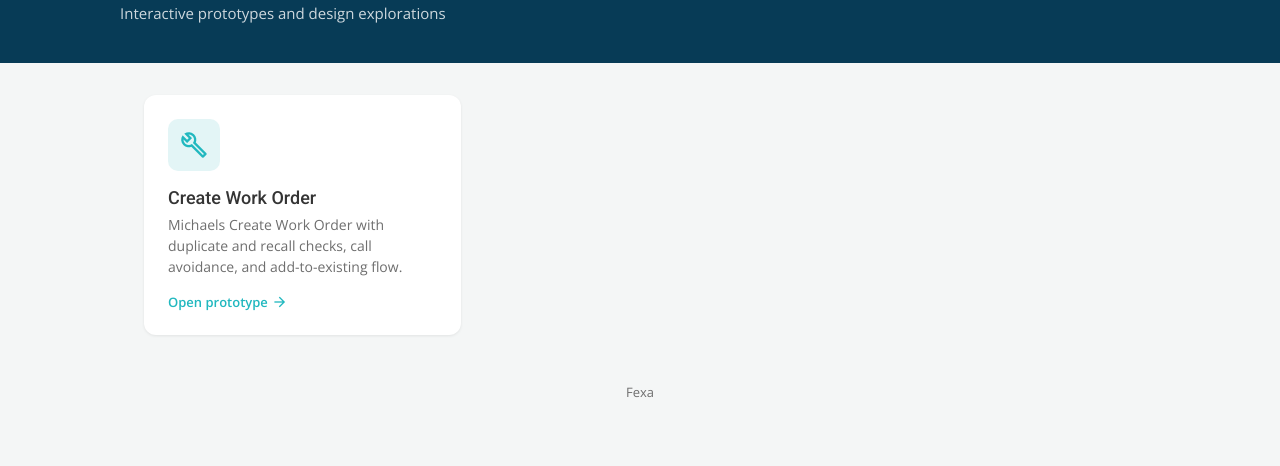
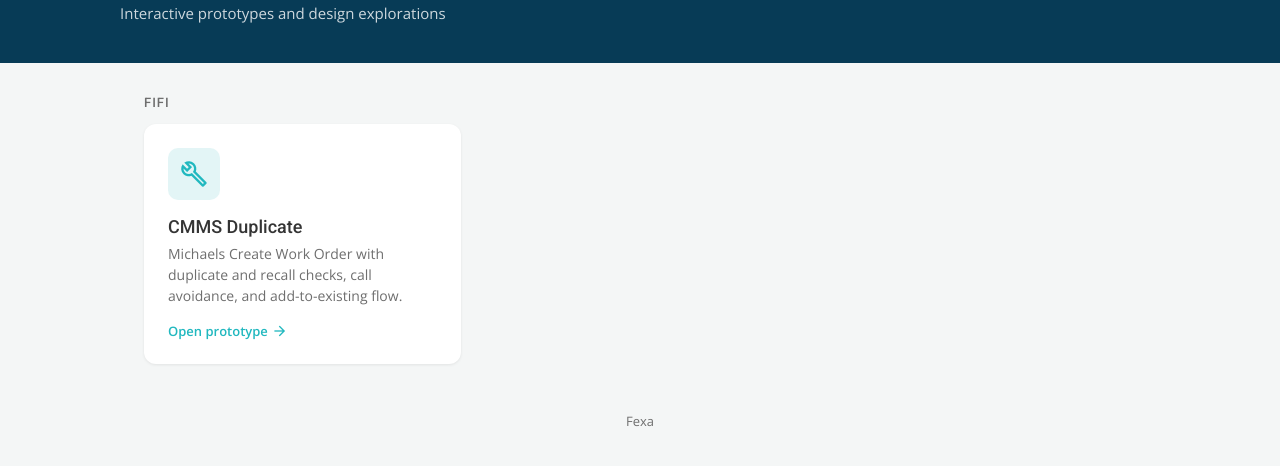
Before and after one commit to jv-fexa/fexa-mocks, a plain HTML site: page index.html in a window 1280 px wide. Shown: the part 84-550 px from the top of the page. Drawn offline with nearby package versions, Linux system fonts and the light colour scheme.

Commit message:
Move CMMS Duplicate under fifi pod folder
Co-Authored-By: Claude Opus 5.5 <noreply@anthropic.com>

```diff
--- a/index.html
+++ b/index.html
@@ -25,6 +25,7 @@
   .card p { margin-top: 6px; font-size: 14px; color: var(--text-secondary); line-height: 1.5; }
   .card .go { margin-top: 16px; font-size: 13px; font-weight: 600; color: var(--primary); display: flex; align-items: center; gap: 4px; }
   .card .go .material-icons-outlined { font-family: 'Material Icons Outlined'; font-size: 16px; }
+  .pod { font-family: 'Roboto', sans-serif; font-weight: 500; font-size: 13px; letter-spacing: 1px; text-transform: uppercase; color: var(--text-secondary); margin: 0 0 14px; }
   footer { text-align: center; color: var(--text-secondary); font-size: 13px; padding-bottom: 40px; }
 </style>
 </head>
@@ -36,10 +37,11 @@
     </div>
   </header>
   <main>
+    <h3 class="pod">FIFI</h3>
     <div class="grid">
-      <a class="card" href="fifi/">
+      <a class="card" href="fifi/cmms-duplicate/">
         <div class="icon">build</div>
-        <h2>Create Work Order</h2>
+        <h2>CMMS Duplicate</h2>
         <p>Michaels Create Work Order with duplicate and recall checks, call avoidance, and add-to-existing flow.</p>
         <div class="go">Open prototype <span class="material-icons-outlined">arrow_forward</span></div>
       </a>
```
Also changed, not shown: fifi/cmms-duplicate/index.html (renamed from fifi/index.html, +1 -1 lines).
